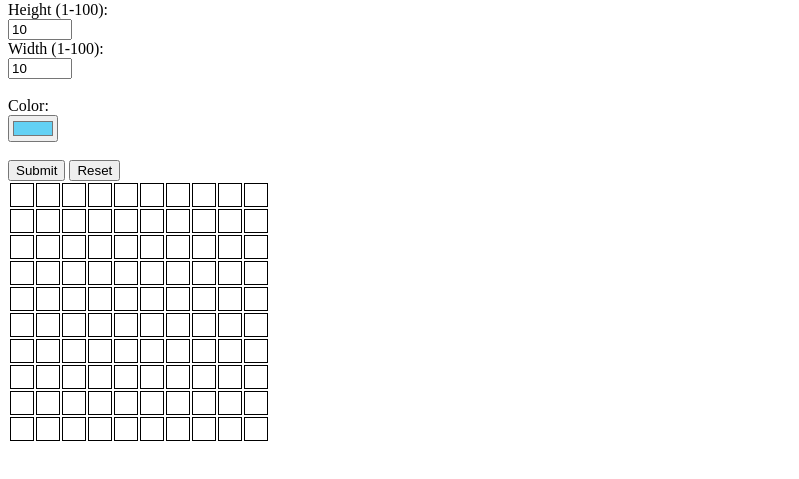
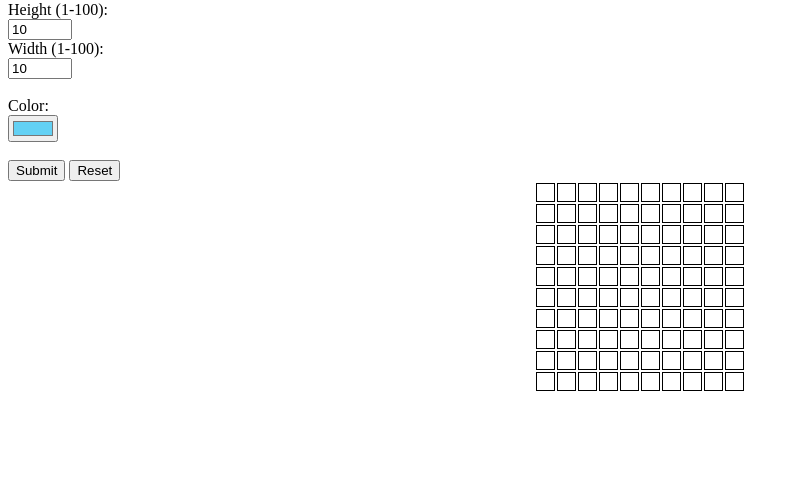
Before and after one commit to rhingstrumjr/PixelArtMaker, a plain HTML site: page index.html in a window 1280 px wide. Shown: the part 79-558 px from the top of the page, without its empty margins (0-799 px from the left). Drawn offline with Linux system fonts and the light colour scheme.

Commit message:
Center table on the screen

```diff
--- a/style.css
+++ b/style.css
@@ -1,5 +1,10 @@
 td {
   border: 1px solid black;
-  height: 20px;
-  width: 20px;
+  height: 15px;
+  width: 15px;
 }
+
+.grid-container {
+  margin: 0 auto;
+  width: fit-content;
+}
```
